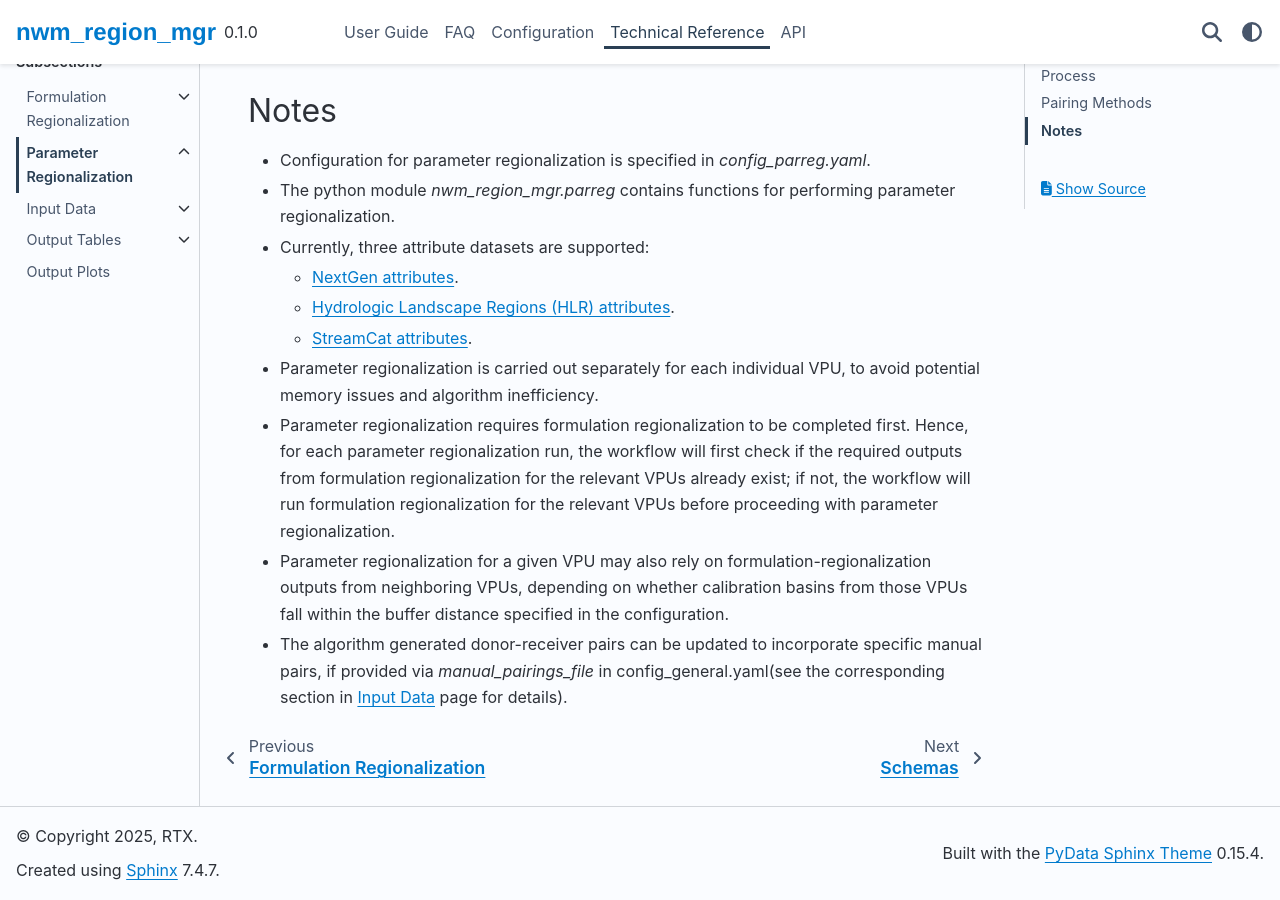
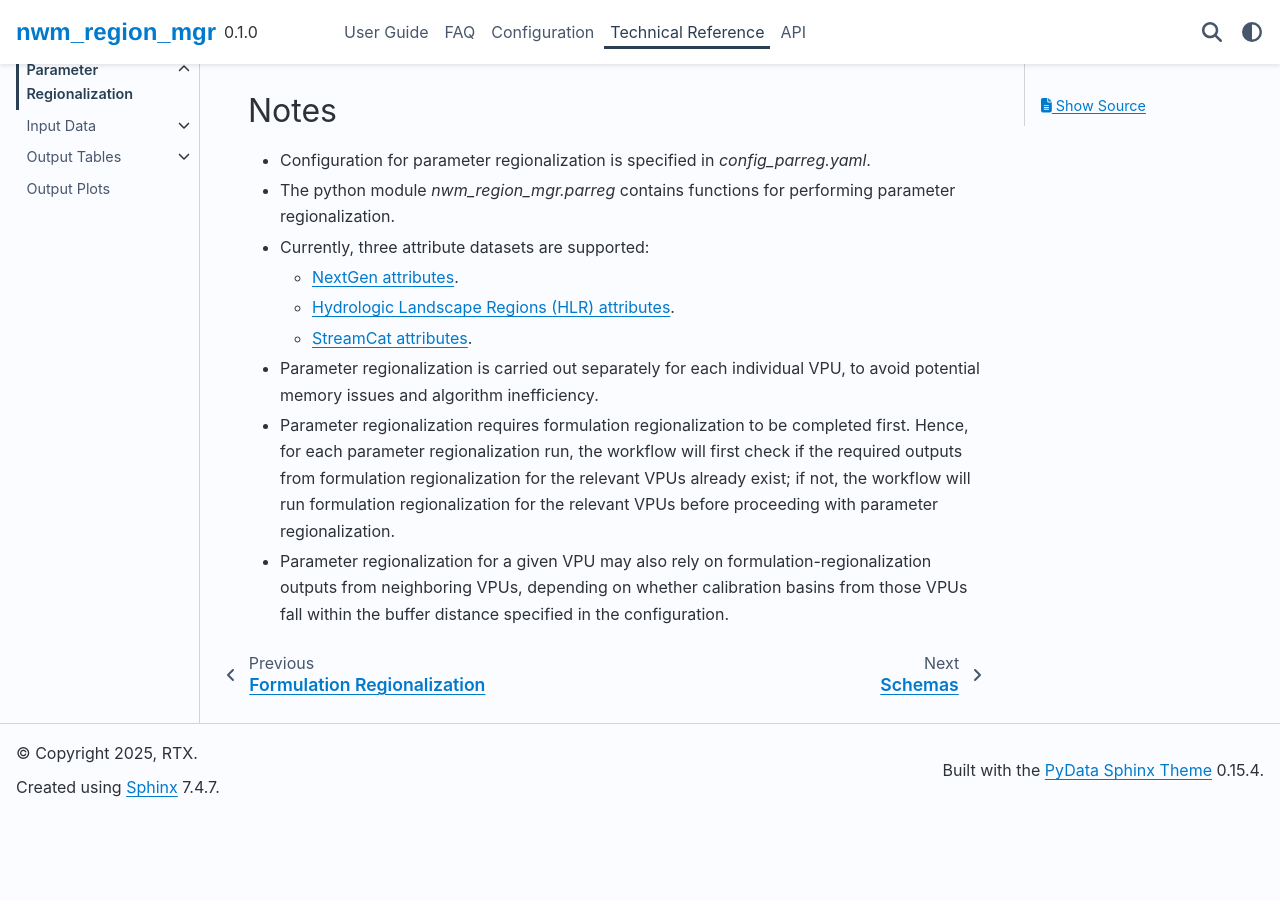
Before and after one commit to NGWPC/nwm-region-mgr, a Sphinx documentation site: the page built from docs/source/tech_reference/parreg.rst, in a window 1280 px wide and 900 px high, scrolled down 5397 px. Built offline with Sphinx 7.4.7 and the PyData theme 0.15.4, drawn with Linux system fonts in a browser that asks for light colours; after the commit the page ends 6214 px from its top, so only the background shows below that.

Commit message:
update docs for manual pairing

```diff
--- a/docs/source/tech_reference/parreg.rst
+++ b/docs/source/tech_reference/parreg.rst
@@ -197,9 +197,5 @@
 - Parameter regionalization for a given VPU may also rely on formulation-regionalization outputs from neighboring VPUs,
   depending on whether calibration basins from those VPUs fall within the buffer distance specified in the configuration.
 
-- The algorithm generated donor-receiver pairs can be updated to incorporate specific manual pairs, if provided via
-  `manual_pairings_file` in config_general.yaml(see the corresponding section in :doc:`Input Data <input_data>` page for details).
-
-
 .. toctree::
    :maxdepth: 2
```
